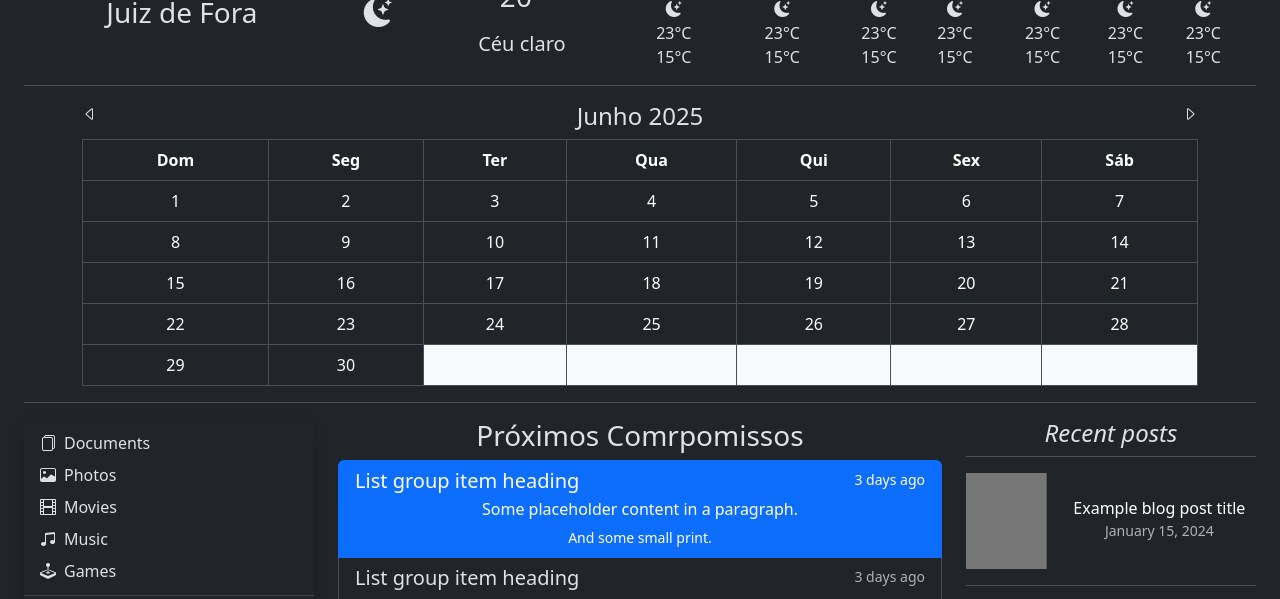
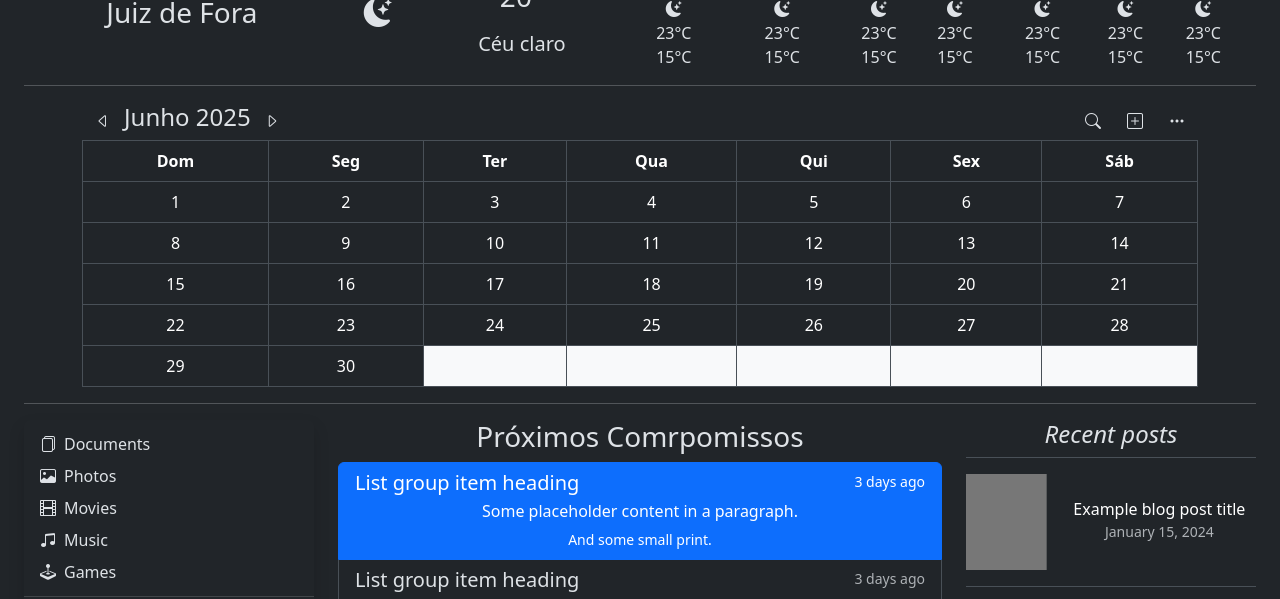
Before and after one commit to lusyoliveira/LifeDashBoard, a plain HTML site: page index.html in a window 1280 px wide. Shown: the part 178-777 px from the top of the page. Drawn offline with nearby package versions, Linux system fonts and the light colour scheme.

Commit message:
Incluindo botões no calendário

```diff
--- a/index.html
+++ b/index.html
@@ -131,9 +131,19 @@
             <div class="container">
                 <div class="cal">
                     <div class="cal-month d-flex justify-content-between">
-                        <i class="bi bi-caret-left"></i>
-                        <h4 class="cal-month-name text-center">Junho 2025</h4>
-                        <i class="bi bi-caret-right"></i>
+                        <div class="cal-month d-flex justify-content-between">
+                            <div class="cal-month d-flex justify-content-evenly align-items-center">
+                                <button class="btn"><i class="bi bi-caret-left"></i></button>
+                                <h4 class="cal-month-name text-center">Junho 2025</h4>
+                                <button class="btn"><i class="bi bi-caret-right"></i></button>
+                            </div>
+                        </div>
+
+                        <div class="cal-month d-flex justify-content-between">
+                            <button class="btn" title="Pesquisar"><i class="bi bi-search"></i></button>
+                            <button class="btn" title="Adicionar Evento"><i class="bi bi-plus-square"></i></button>
+                            <button class="btn" title="Configurações"><i class="bi bi-three-dots"></i></button>
+                        </div>
                     </div>
                         <div class="card-body p-0">
                             <div class="table-responsive">
```
